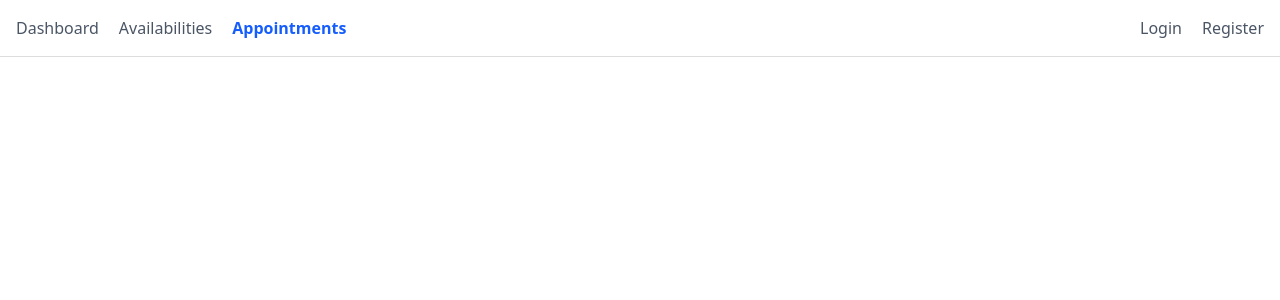
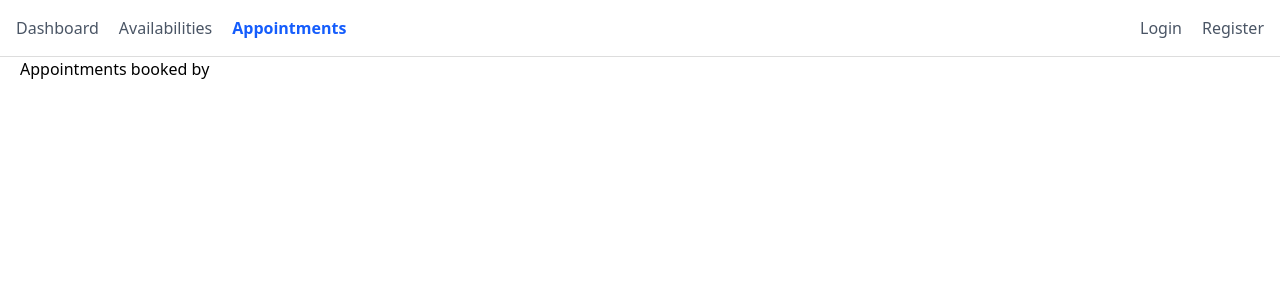
Before and after one commit to lucasamsellem/bookeasy, a Next.js app in the folder frontend/: page /appointments in a window 1280 px wide. Shown: the top 300 px of the page. Built offline with nearby package versions, Linux system fonts and the light colour scheme.

Commit message:
feat(front): created getLoggedUser util

```diff
--- a/frontend/app/appointments/page.tsx
+++ b/frontend/app/appointments/page.tsx
@@ -1,4 +1,6 @@
 'use client';
+
+import { getLoggedUser } from '@/utils/utils';
 
 // const mockAppointments: Appointment[] = [
 //   {
@@ -11,5 +13,11 @@
 // ];
 
 export default function AppointmentsPage() {
-  return <section></section>;
+  const loggedUser = getLoggedUser();
+
+  return (
+    <h2>
+      Appointments booked by {loggedUser?.firstName} {loggedUser?.lastName}
+    </h2>
+  );
 }
--- a/frontend/layout/Header.tsx
+++ b/frontend/layout/Header.tsx
@@ -1,9 +1,8 @@
 'use client';
 
 import Link from 'next/link';
-import { isUserLoggedIn } from '@/utils/utils';
+import { getLoggedUser } from '@/utils/utils';
 import { usePathname } from 'next/navigation';
-import { User } from '@backend/controllers/user.controller';
 
 const logout = () => {
   localStorage.removeItem('token');
@@ -12,8 +11,7 @@ const logout = () => {
 };
 
 export default function Header() {
-  const loggedUser = JSON.parse(localStorage.getItem('user') || '{}') as User;
-  const isLoggedIn = isUserLoggedIn();
+  const loggedUser = getLoggedUser();
 
   return (
     <header style={{ padding: '1rem', borderBottom: '1px solid #ddd' }}>
@@ -24,20 +22,20 @@ export default function Header() {
           <NavLink href='/appointments'>Appointments</NavLink>
         </div>
 
-        {isLoggedIn && (
+        {loggedUser && (
           <p>
             Welcome, {loggedUser.firstName} {loggedUser.lastName} ({loggedUser.role})
           </p>
         )}
 
-        {!isLoggedIn && (
+        {!loggedUser && (
           <div className='flex gap-x-5'>
             <NavLink href='/login'>Login</NavLink>
             <NavLink href='/register'>Register</NavLink>
           </div>
         )}
 
-        {isLoggedIn && <button onClick={logout}>Logout</button>}
+        {loggedUser && <button onClick={logout}>Logout</button>}
       </nav>
     </header>
   );
--- a/frontend/utils/utils.ts
+++ b/frontend/utils/utils.ts
@@ -1,7 +1,6 @@
-export const isUserLoggedIn = () => {
-  try {
-    return Boolean(localStorage.getItem('token'));
-  } catch {
-    return false;
-  }
+import { User } from '@backend/controllers/user.controller';
+
+export const getLoggedUser = () => {
+  const user = localStorage.getItem('user');
+  return user ? (JSON.parse(user) as User) : null;
 };
```
